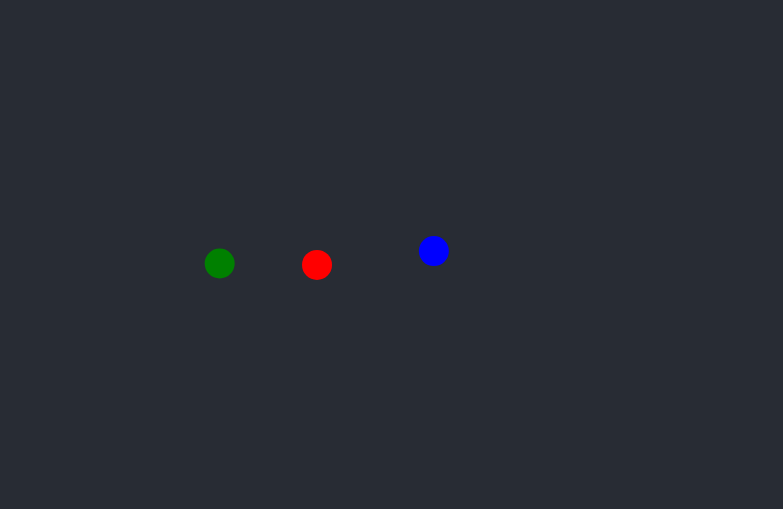
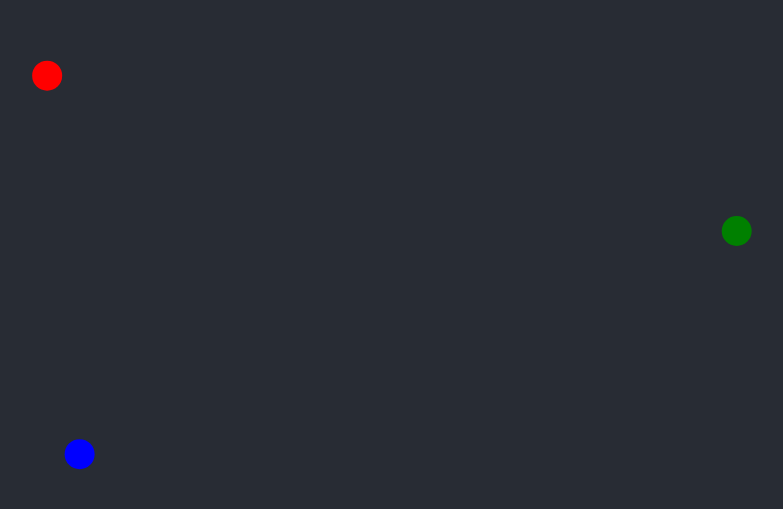
Before and after one commit to tlstommy/n-body-simulator, a React (Create React App) app: page / in a window 1280 px wide. Shown: the part 155-664 px from the top of the page, without its empty margins (323-1106 px from the left). Built offline with nearby package versions, Linux system fonts and the light colour scheme.

Commit message:
commit grav accel func

```diff
--- a/src/components/Container.js
+++ b/src/components/Container.js
@@ -9,13 +9,13 @@ export default function Container(){
     const [bodiesData, setBodiesData] = useState([
 
         //2body
-        //{ x: 900, y: 415, vX: 0, vY: 0, radius: 15, color: 'white', mass: setMassVal(6,24), staticBody: false, trail: []},
-        //{ x: 900, y: 215, vX: 3, vY: 0, radius: 5, color: 'blue', mass: setMassVal(7,20), staticBody: false, trail: []},
+        { x: 900, y: 415, vX: 0, vY: 0, radius: 0, color: 'white', mass: setMassVal(6,24), staticBody: true, trail: [],id: 'parent'},
+        //{ x: 900, y: 215, vX: 10e5, vY: 0, radius: 5, color: 'blue', mass: setMassVal(6,20), staticBody: false, trail: [],id: 'moon'},
 
         //3body
-        { x: 900, y: 750, vX: 0, vY: 0, radius: 15, color: 'red', mass: setMassVal(6,24), staticBody: false, trail: []},
-        { x: 600, y: 250, vX: 0, vY:0, radius: 15, color: 'green', mass: setMassVal(6,24), staticBody: false, trail: []},
-        { x: 1200, y: 250, vX: 0, vY: 0, radius: 15, color: 'blue', mass: setMassVal(6,24), staticBody: false, trail: []},
+        { x: 900, y: 750, vX: 10, vY: -10, radius: 15, color: 'red', mass: setMassVal(6,24), staticBody: false, trail: []},
+        { x: 600, y: 250, vX: 0, vY:10, radius: 15, color: 'green', mass: setMassVal(6,24), staticBody: false, trail: []},
+        { x: 1200, y: 250, vX: -10, vY: 0, radius: 15, color: 'blue', mass: setMassVal(6,24), staticBody: false, trail: []},
         //
 
 
@@ -81,7 +81,7 @@ export default function Container(){
 
         let i = Math.floor(Math.random() * colors.length);
 
-        const velocityFactor = 0.05;
+        const velocityFactor = 0.5;
         const randomIndex = Math.floor(Math.random() * colors.length);
         const randomMass = setMassVal(Math.random() * 10 + 1, Math.floor(Math.random() * (25 - 8) + 8));
         //make it
```
